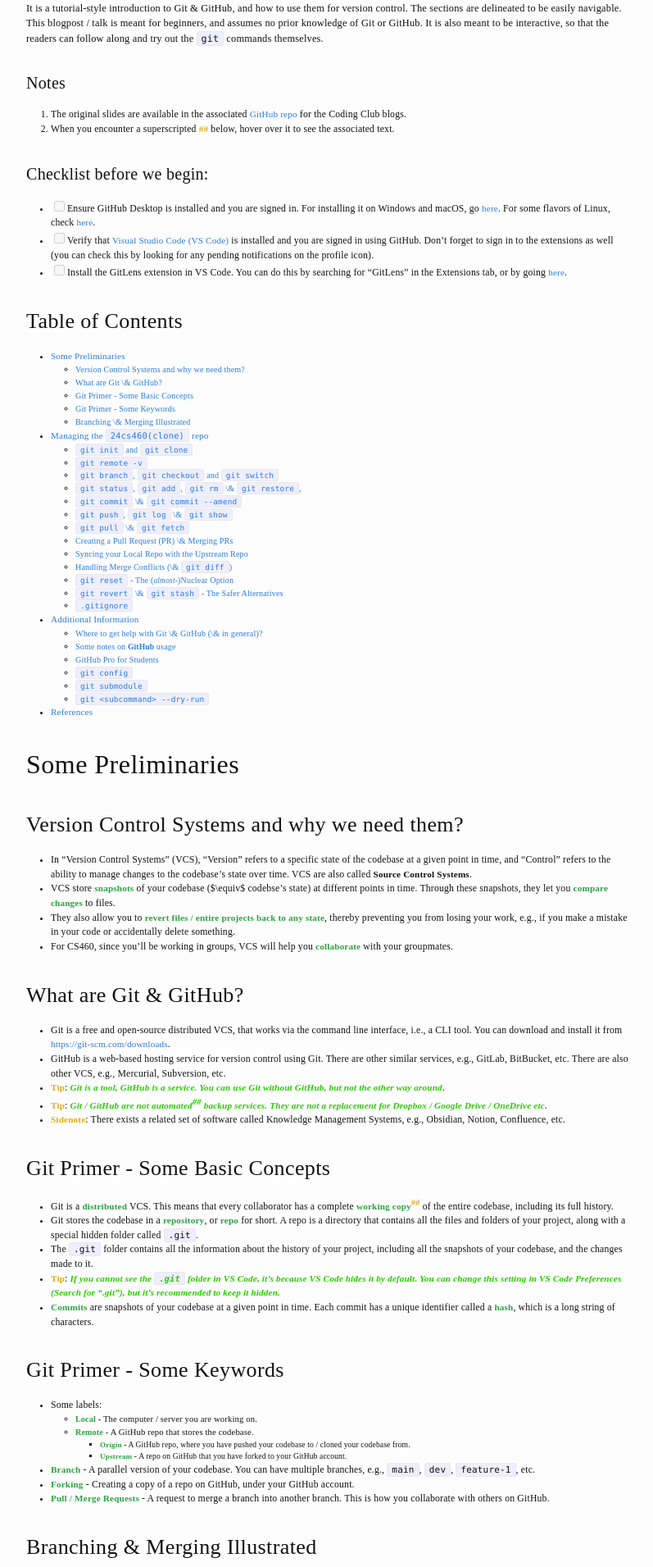
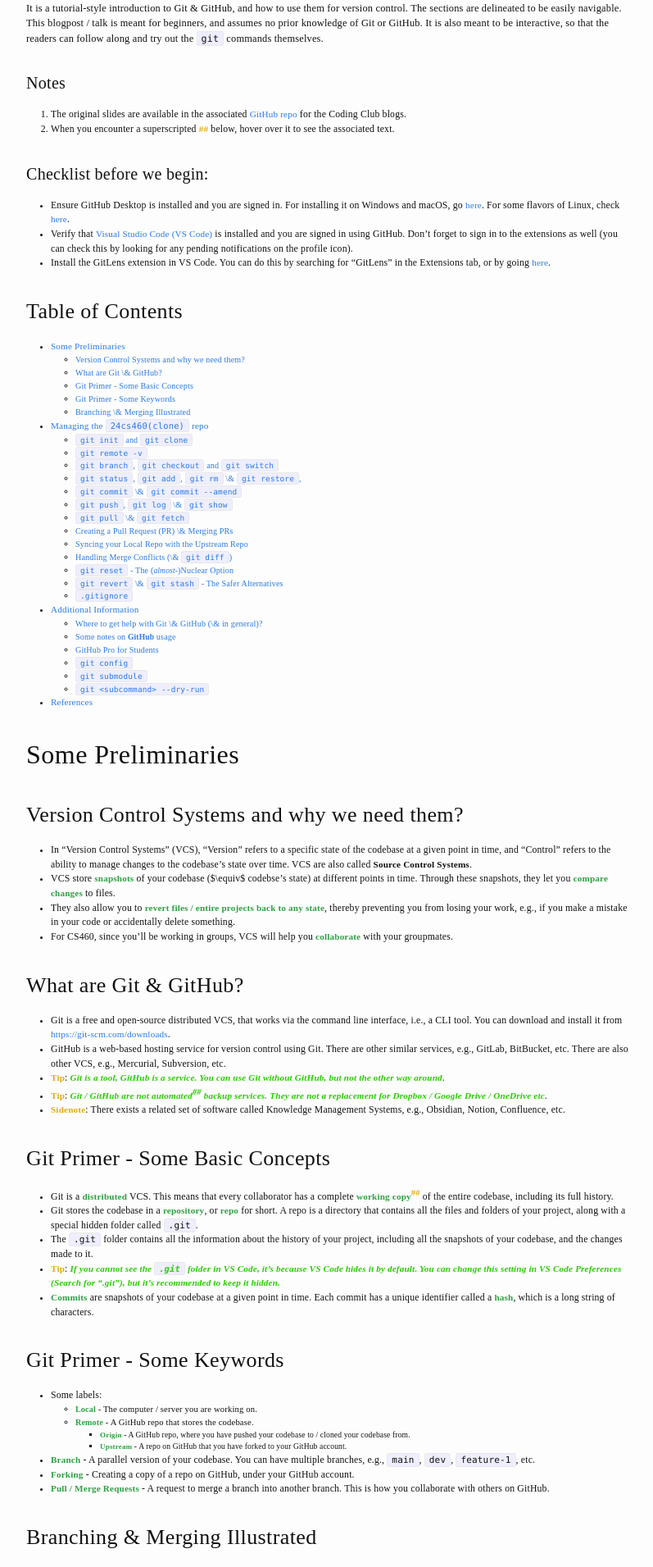
Before and after one commit to sdgniser/coding_club_blogs, a Jekyll site: the page built from _posts/2024-01-12-git-and-github.md, in a window 1280 px wide. Shown: the part 368-2279 px from the top of the page at 82% size, without its empty margins (238-1035 px from the left). Built offline with Jekyll 4.4.1, drawn with Linux system fonts in a browser that asks for light colours.

Commit message:
Update 2024-01-12-git-and-github.md

```diff
--- a/_posts/2024-01-12-git-and-github.md
+++ b/_posts/2024-01-12-git-and-github.md
@@ -54,9 +54,9 @@
 2. When you encounter a superscripted <span class="tip" title="Hover here">##</span> below, hover over it to see the associated text.
 
 #### Checklist before we begin:
-- [ ] Ensure GitHub Desktop is installed and you are signed in. For installing it on Windows and macOS, go [here](https://desktop.github.com/). For some flavors of Linux, check [here](https://github.com/shiftkey/desktop).
-- [ ] Verify that [Visual Studio Code (VS Code)](https://code.visualstudio.com/download) is installed and you are signed in using GitHub. Don't forget to sign in to the extensions as well (you can check this by looking for any pending notifications on the profile icon).
-- [ ] Install the GitLens extension in VS Code. You can do this by searching for "GitLens" in the Extensions tab, or by going [here](https://marketplace.visualstudio.com/items?itemName=eamodio.gitlens).
+* Ensure GitHub Desktop is installed and you are signed in. For installing it on Windows and macOS, go [here](https://desktop.github.com/). For some flavors of Linux, check [here](https://github.com/shiftkey/desktop).
+* Verify that [Visual Studio Code (VS Code)](https://code.visualstudio.com/download) is installed and you are signed in using GitHub. Don't forget to sign in to the extensions as well (you can check this by looking for any pending notifications on the profile icon).
+* Install the GitLens extension in VS Code. You can do this by searching for "GitLens" in the Extensions tab, or by going [here](https://marketplace.visualstudio.com/items?itemName=eamodio.gitlens).
 
 
 ### Table of Contents
```
